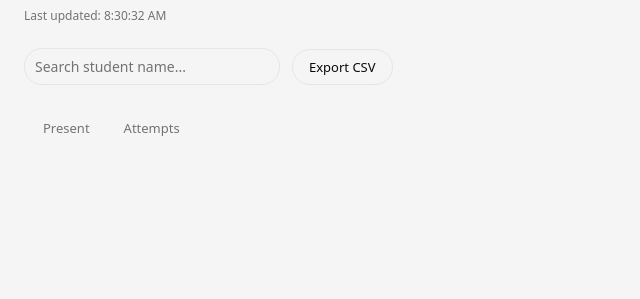
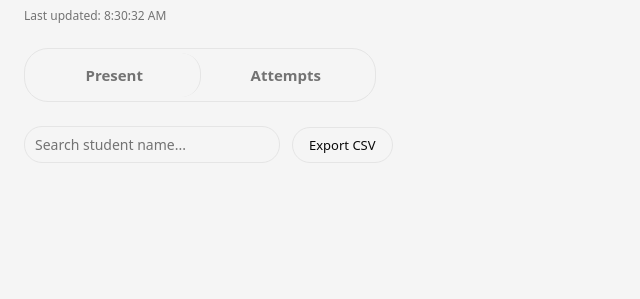
Before and after one commit to amiryzat/ProxyGuard, a Flask app: template dashboard/templates/index.html in a window 1280 px wide. Shown: the part 85-384 px from the top of the page, without its empty margins (0-640 px from the left). Run offline with Flask 3, Linux system fonts and the light colour scheme; the template is opened without the code that fills it, so the values that code supplies are empty.

Commit message:
Dahboard tab refine

```diff
--- a/dashboard/static/css/dashboard.css
+++ b/dashboard/static/css/dashboard.css
@@ -325,36 +325,49 @@ form button[type="submit"] {
     cursor: pointer;
 }
 
-/* ---- Tabs --------------------------------------------------------------
-   Segmented-control treatment: canvas-tone track, active tab lifts onto a
-   white pill with a subtle shadow (the dark-on-light-adjacent inversion is
-   the only chromatic interaction the system allows). */
+/* ---- Tabs ----------------------------------------------------------------
+   Main view switch (Present / Attempts) -- a large bordered segmented
+   control, deliberately bigger and heavier than the filter pills below it
+   so the hierarchy reads at a glance: this switches the whole view, the
+   pills below only narrow what's already showing. Canvas-tone track, a
+   hairline border around the whole switch, a center divider between the
+   two equal segments, and the active segment lifts onto a white card with
+   a subtle shadow (the only chromatic interaction the system allows). */
 
 .tabs {
     margin-top: var(--spacing-24);
-    display: inline-flex;
-    gap: 2px;
+    display: flex;
+    width: fit-content;
+    min-width: 22rem;
+    max-width: 100%;
     background: var(--color-canvas);
-    border-radius: var(--radius-buttons);
-    padding: 3px;
+    border: 1px solid var(--color-hairline);
+    border-radius: var(--radius-cards);
+    padding: 4px;
 }
 
 .tab-button {
+    flex: 1;
     font-family: inherit;
-    font-size: 13px;
-    font-weight: 500;
-    padding: 7px 16px;
+    font-size: 15px;
+    font-weight: 600;
+    padding: 12px 28px;
     border: none;
-    border-radius: calc(var(--radius-buttons) - 3px);
+    border-radius: calc(var(--radius-cards) - 4px);
     background: transparent;
     color: var(--color-mid-gray);
     cursor: pointer;
+}
+
+.tab-button:first-child {
+    border-right: 1px solid var(--color-hairline);
 }
 
 .tab-button.active {
     background: var(--color-paper);
     color: var(--color-ink);
     box-shadow: var(--shadow-subtle);
+    border-right-color: transparent;
 }
 
 .tab-panel {
@@ -364,10 +377,21 @@ form button[type="submit"] {
     display: block;
 }
 
-/* ---- Quick filter chips (Badge component, Attempts tab only) ---------- */
+/* ---- Quick filter chips (Badge component, Attempts tab only) ----------
+   Visually secondary to the .tabs switch above: smaller pills, muted
+   section label instead of a heading, tighter internal spacing but more
+   room between this group and the next. */
+
+.filter-group-label {
+    margin: var(--spacing-16) 0 var(--spacing-8);
+    font-size: 12px;
+    font-weight: 500;
+    color: var(--color-mid-gray);
+    text-transform: uppercase;
+    letter-spacing: 0.03em;
+}
 
 .quick-filters {
-    margin-top: var(--spacing-16);
     display: flex;
     flex-wrap: wrap;
     gap: var(--spacing-8);
--- a/dashboard/templates/index.html
+++ b/dashboard/templates/index.html
@@ -163,6 +163,11 @@
            active tab, so a chip left active there can never hide rows on
            Present; restores the last search term from localStorage so it
            survives an auto-refresh reload. #}
+        <div class="tabs">
+            <button type="button" class="tab-button {% if active_tab == 'present' %}active{% endif %}" id="tab-btn-present" onclick="showTab('present')">Present</button>
+            <button type="button" class="tab-button {% if active_tab == 'attempts' %}active{% endif %}" id="tab-btn-attempts" onclick="showTab('attempts')">Attempts</button>
+        </div>
+
         <div class="table-controls">
             <div class="search-wrap">
                 <input type="text" id="table-search" class="search-input" placeholder="Search student name...">
@@ -173,11 +178,6 @@
                filter can change without a page reload) and sent to
                /export.csv -- see dashboard.js. #}
             <button type="button" id="export-csv-btn" class="export-btn">Export CSV</button>
-        </div>
-
-        <div class="tabs">
-            <button type="button" class="tab-button {% if active_tab == 'present' %}active{% endif %}" id="tab-btn-present" onclick="showTab('present')">Present</button>
-            <button type="button" class="tab-button {% if active_tab == 'attempts' %}active{% endif %}" id="tab-btn-attempts" onclick="showTab('attempts')">Attempts</button>
         </div>
 
         <div class="tab-panel {% if active_tab == 'present' %}active{% endif %}" id="tab-panel-present">
@@ -192,6 +192,7 @@
                visual class) distinguishes these from the review-filter chips
                below in dashboard.js, so the two independent filter groups
                never fight over each other's "active" state. #}
+            <p class="filter-group-label">Attempt filters</p>
             <div class="quick-filters">
                 <button type="button" class="quick-filter-btn result-filter-btn active" data-filter="all">All</button>
                 <button type="button" class="quick-filter-btn result-filter-btn" data-filter="success">Successful</button>
@@ -205,6 +206,7 @@
             {# Phase E3: review-status quick filters, same instant client-side
                toggle as the result filters above, narrowing by
                row.review.review_status instead of row.cells.result. #}
+            <p class="filter-group-label">Review filters</p>
             <div class="quick-filters">
                 <button type="button" class="quick-filter-btn review-filter-btn active" data-review-filter="all">All Reviews</button>
                 <button type="button" class="quick-filter-btn review-filter-btn" data-review-filter="unreviewed">Unreviewed</button>
```
